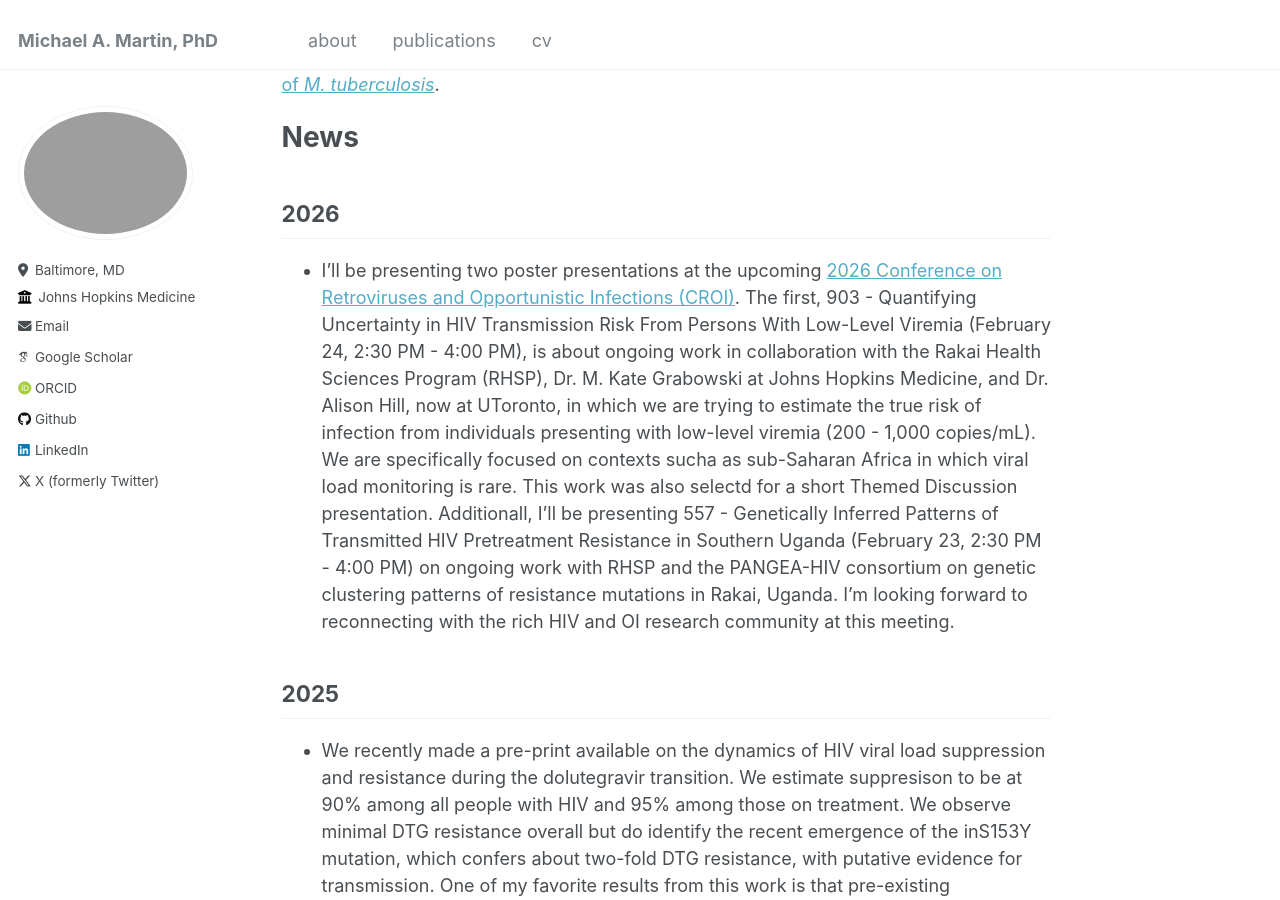
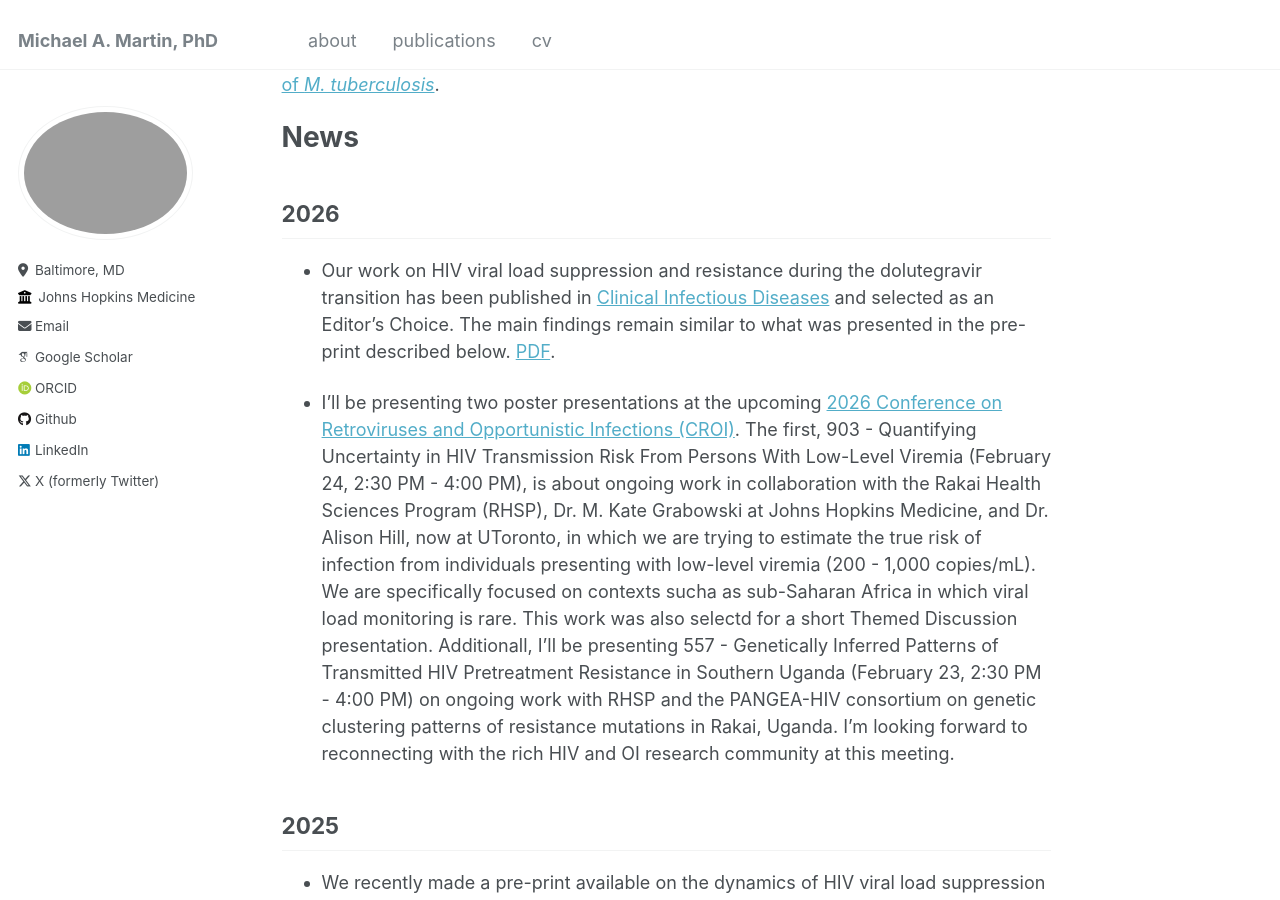
Before and after one commit to m-a-martin/m-a-martin.github.io, a Jekyll site: the page built from _pages/about.md, in a window 1280 px wide and 900 px high, scrolled down 1071 px. Built offline with Jekyll 4.4.1, drawn with Linux system fonts in a browser that asks for light colours; some web fonts are replaced.

Commit message:
Update about.md

```diff
--- a/_pages/about.md
+++ b/_pages/about.md
@@ -17,6 +17,8 @@ Prior to my doctoral training I earned a master's in epidemiology at the Harvard
 
 # News
 ## 2026
+- Our work on HIV viral load suppression and resistance during the dolutegravir transition has been published in [Clinical Infectious Diseases](https://academic.oup.com/cid/advance-article/doi/10.1093/cid/ciag161/8516728) and selected as an Editor's Choice. The main findings remain similar to what was presented in the pre-print described below. [PDF](hppts://m-a-martin.github.io/files/hiv_resistance_dtg.pdf).
+
 - I'll be presenting two poster presentations at the upcoming [2026 Conference on Retroviruses and Opportunistic Infections (CROI)](https://www.croiconference.org). The first, 903 - Quantifying Uncertainty in HIV Transmission Risk From Persons With Low-Level Viremia (February 24, 2:30 PM - 4:00 PM), is about ongoing work in collaboration with the Rakai Health Sciences Program (RHSP), Dr. M. Kate Grabowski at Johns Hopkins Medicine, and Dr. Alison Hill, now at UToronto, in which we are trying to estimate the true risk of infection from individuals presenting with low-level viremia (200 - 1,000 copies/mL). We are specifically focused on contexts sucha as sub-Saharan Africa in which viral load monitoring is rare. This work was also selectd for a short Themed Discussion presentation. Additionall, I'll be presenting 557 - Genetically Inferred Patterns of Transmitted HIV Pretreatment Resistance in Southern Uganda (February 23, 2:30 PM - 4:00 PM) on ongoing work with RHSP and the PANGEA-HIV consortium on genetic clustering patterns of resistance mutations in Rakai, Uganda. I'm looking forward to reconnecting with the rich HIV and OI research community at this meeting.
 
 ## 2025
```
